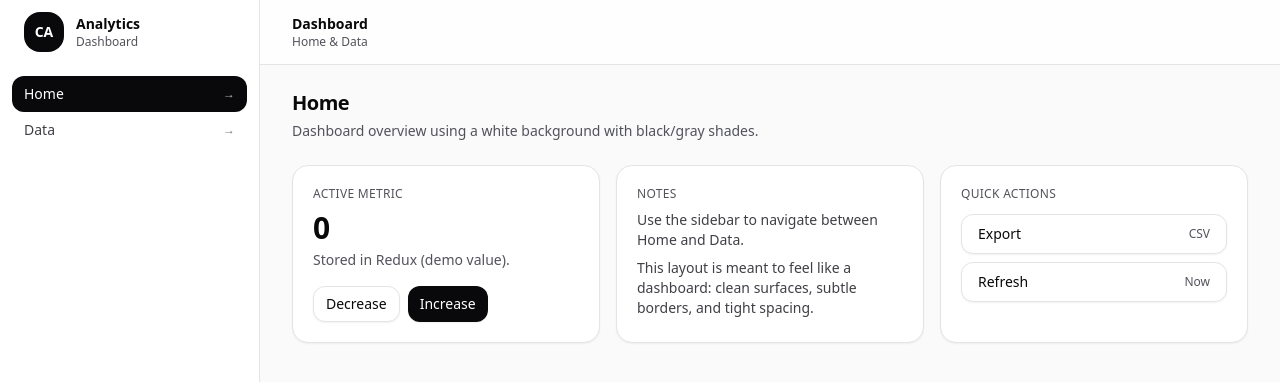
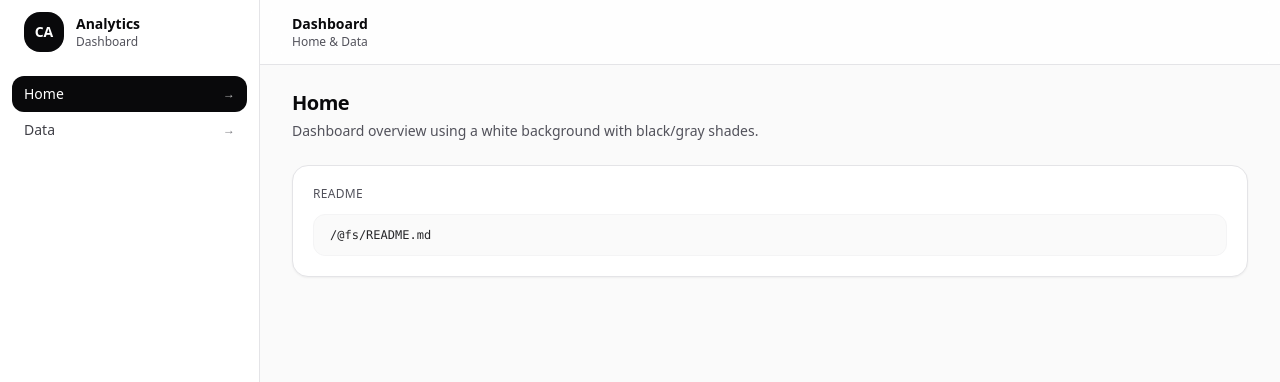
Before and after one commit to RUPAAK/clarosanalytics, a React (Vite) app: page / in a window 1280 px wide. Shown: the top 382 px of the page. Built offline with nearby package versions, Linux system fonts and the light colour scheme.

Commit message:
feat: display readme on home

```diff
--- a/src/pages/HomePage.tsx
+++ b/src/pages/HomePage.tsx
@@ -1,9 +1,13 @@
-import { decrement, increment } from '../features/counter/counterSlice'
-import { useAppDispatch, useAppSelector } from '../app/hooks'
+import { decrement, increment } from "../features/counter/counterSlice";
+import { useAppDispatch, useAppSelector } from "../app/hooks";
+import readmeContent from "../../README.md?raw";
 
 export default function HomePage() {
-  const value = useAppSelector((s) => s.counter.value)
-  const dispatch = useAppDispatch()
+  const value = useAppSelector((s) => s.counter.value);
+  const { data: charactersData, loading: charactersLoading } = useAppSelector(
+    (s) => s.characters,
+  );
+  const dispatch = useAppDispatch();
 
   return (
     <div className="space-y-6">
@@ -15,72 +19,15 @@ export default function HomePage() {
       </header>
 
       <section className="grid gap-4 sm:grid-cols-2 lg:grid-cols-3">
-        <div className="rounded-2xl border border-zinc-200 bg-white p-5 shadow-sm">
-          <div className="text-xs font-medium uppercase tracking-wide text-zinc-600">
-            Active metric
+        <div className="sm:col-span-2 lg:col-span-3 rounded-2xl border border-zinc-200 bg-white p-5 shadow-sm">
+          <div className="mb-3 text-xs font-medium uppercase tracking-wide text-zinc-600">
+            README
           </div>
-          <div className="mt-2 text-3xl font-semibold tabular-nums">
-            {value}
-          </div>
-          <div className="mt-1 text-sm text-zinc-600">
-            Stored in Redux (demo value).
-          </div>
-
-          <div className="mt-4 flex items-center gap-2">
-            <button
-              type="button"
-              onClick={() => dispatch(decrement())}
-              className="inline-flex h-9 items-center justify-center rounded-xl border border-zinc-200 bg-white px-3 text-sm font-medium text-zinc-950 shadow-sm hover:bg-zinc-50 focus:outline-none focus:ring-2 focus:ring-zinc-900/10"
-            >
-              Decrease
-            </button>
-            <button
-              type="button"
-              onClick={() => dispatch(increment())}
-              className="inline-flex h-9 items-center justify-center rounded-xl bg-zinc-950 px-3 text-sm font-medium text-white shadow-sm hover:bg-zinc-900 focus:outline-none focus:ring-2 focus:ring-zinc-900/30"
-            >
-              Increase
-            </button>
-          </div>
-        </div>
-
-        <div className="rounded-2xl border border-zinc-200 bg-white p-5 shadow-sm">
-          <div className="text-xs font-medium uppercase tracking-wide text-zinc-600">
-            Notes
-          </div>
-          <div className="mt-2 space-y-2 text-sm text-zinc-700">
-            <p>
-              Use the sidebar to navigate between <span className="font-medium">Home</span> and{' '}
-              <span className="font-medium">Data</span>.
-            </p>
-            <p>
-              This layout is meant to feel like a dashboard: clean surfaces, subtle borders, and tight spacing.
-            </p>
-          </div>
-        </div>
-
-        <div className="rounded-2xl border border-zinc-200 bg-white p-5 shadow-sm">
-          <div className="text-xs font-medium uppercase tracking-wide text-zinc-600">
-            Quick actions
-          </div>
-          <div className="mt-3 grid gap-2">
-            <button
-              type="button"
-              className="inline-flex h-10 items-center justify-between rounded-xl border border-zinc-200 bg-white px-4 text-sm font-medium text-zinc-950 shadow-sm hover:bg-zinc-50"
-            >
-              Export
-              <span className="text-xs text-zinc-600">CSV</span>
-            </button>
-            <button
-              type="button"
-              className="inline-flex h-10 items-center justify-between rounded-xl border border-zinc-200 bg-white px-4 text-sm font-medium text-zinc-950 shadow-sm hover:bg-zinc-50"
-            >
-              Refresh
-              <span className="text-xs text-zinc-600">Now</span>
-            </button>
+          <div className="max-h-80 overflow-auto rounded-xl border border-zinc-100 bg-zinc-50 px-4 py-3 text-xs font-mono whitespace-pre-wrap text-zinc-800">
+            {readmeContent}
           </div>
         </div>
       </section>
     </div>
-  )
+  );
 }
--- /dev/null
+++ b/src/types.d.ts
@@ -0,0 +1,4 @@
+declare module '*.md?raw' {
+  const content: string
+  export default content
+}
```
Also changed, not shown: 2 other files (tests, documents, lock files or other folders).
